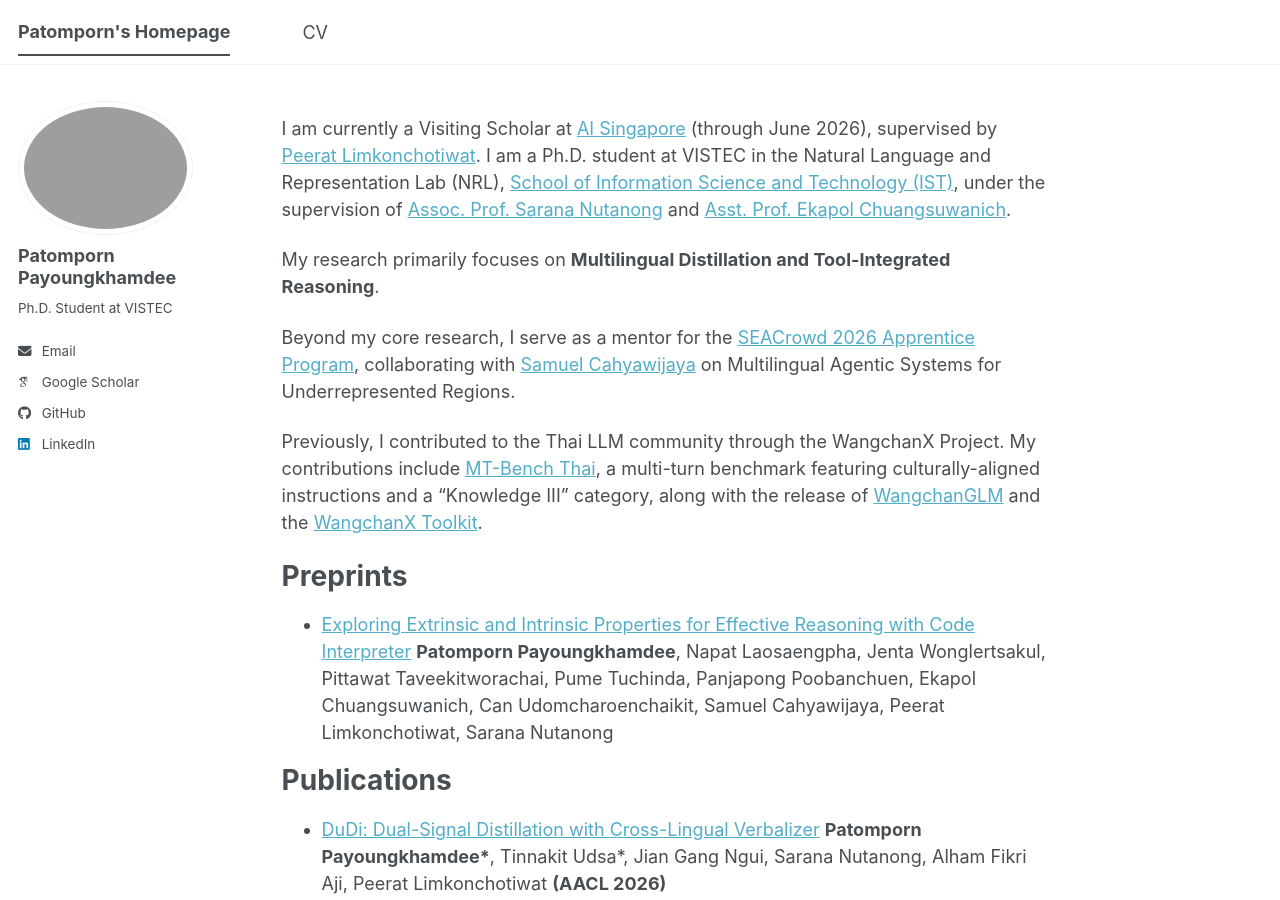
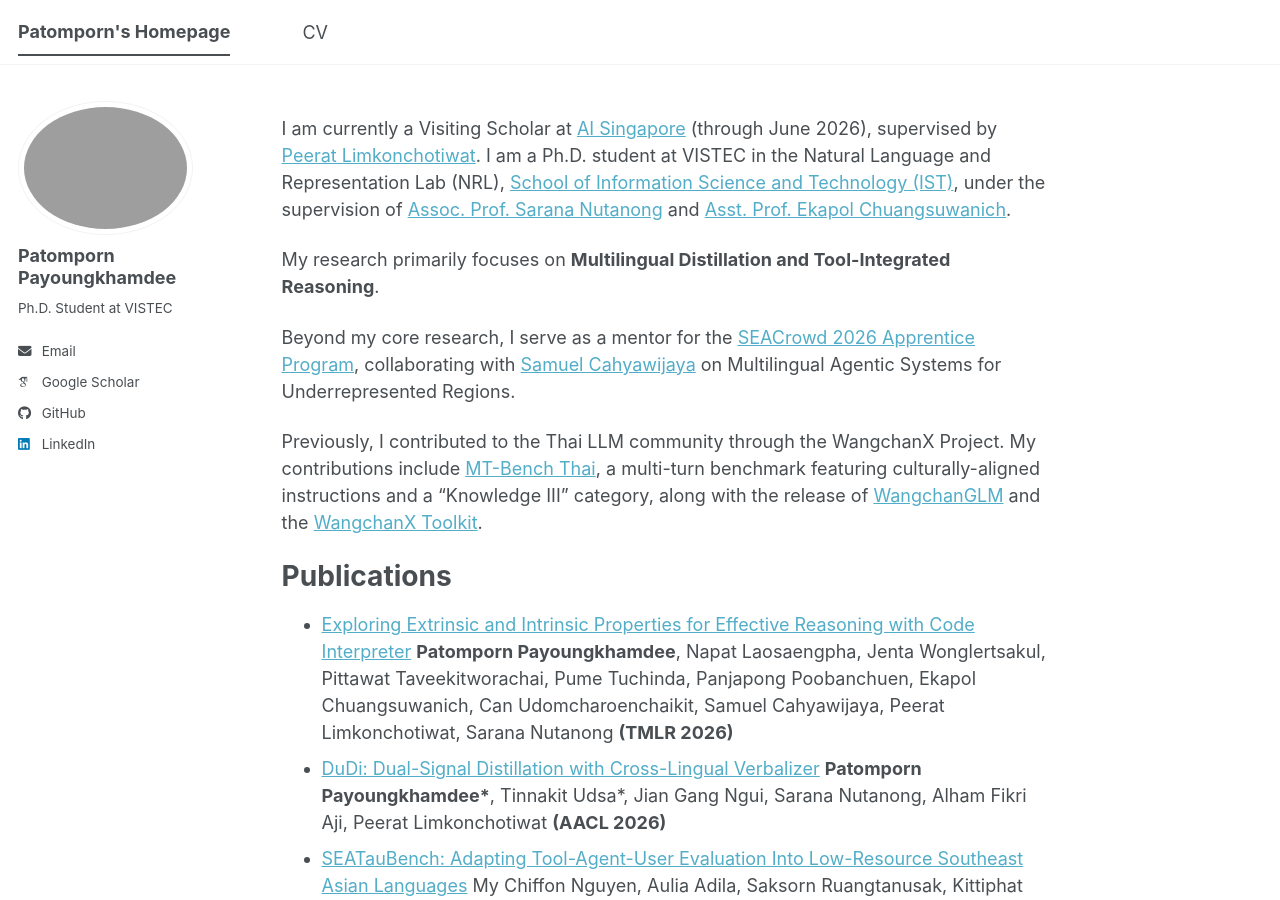
Before and after one commit to calzonelover/calzonelover.github.io, a Jekyll site: the page built from _pages/about.md, in a window 1280 px wide and 900 px high. Built offline with Jekyll 4.4.1, drawn with Linux system fonts in a browser that asks for light colours; some web fonts are replaced; a script bundle is joined from its source files by our own code; library files that are not in the unit come from our copies.

Commit message:
Add TMLR and remove preprints

```diff
--- a/_pages/about.md
+++ b/_pages/about.md
@@ -16,13 +16,9 @@ Beyond my core research, I serve as a mentor for the [SEACrowd 2026 Apprentice P
 
 Previously, I contributed to the Thai LLM community through the WangchanX Project. My contributions include [MT-Bench Thai](https://huggingface.co/datasets/ThaiLLM-Leaderboard/mt-bench-thai), a multi-turn benchmark featuring culturally-aligned instructions and a "Knowledge III" category, along with the release of [WangchanGLM](https://github.com/PyThaiNLP/WangChanGLM) and the [WangchanX Toolkit](https://github.com/vistec-AI/WangchanX).
 
-
-Preprints
-======
-- [Exploring Extrinsic and Intrinsic Properties for Effective Reasoning with Code Interpreter](https://arxiv.org/pdf/2606.16934) **Patomporn Payoungkhamdee**, Napat Laosaengpha, Jenta Wonglertsakul, Pittawat Taveekitworachai, Pume Tuchinda, Panjapong Poobanchuen, Ekapol Chuangsuwanich, Can Udomcharoenchaikit, Samuel Cahyawijaya, Peerat Limkonchotiwat, Sarana Nutanong
-
 Publications
 ======
+- [Exploring Extrinsic and Intrinsic Properties for Effective Reasoning with Code Interpreter](https://arxiv.org/pdf/2606.16934) **Patomporn Payoungkhamdee**, Napat Laosaengpha, Jenta Wonglertsakul, Pittawat Taveekitworachai, Pume Tuchinda, Panjapong Poobanchuen, Ekapol Chuangsuwanich, Can Udomcharoenchaikit, Samuel Cahyawijaya, Peerat Limkonchotiwat, Sarana Nutanong **(TMLR 2026)**
 - [DuDi: Dual-Signal Distillation with Cross-Lingual Verbalizer](https://arxiv.org/pdf/2606.04694) **Patomporn Payoungkhamdee\***, Tinnakit Udsa\*, Jian Gang Ngui, Sarana Nutanong, Alham Fikri Aji, Peerat Limkonchotiwat **(AACL 2026)**
 - [SEATauBench: Adapting Tool-Agent-User Evaluation Into Low-Resource Southeast Asian Languages](https://arxiv.org/pdf/2606.28715) My Chiffon Nguyen, Aulia Adila, Saksorn Ruangtanusak, Kittiphat Leesombatwathana, Vissuta Gunawan Lim, **Patomporn Payoungkhamdee**, Samuel Cahyawijaya **(Findings of EMNLP 2026)**
 - [Exploring Cross-Client Memorization of Training Data in Large Language Models for Federated Learning](https://arxiv.org/pdf/2510.08750) Tinnakit Udsa, Can Udomcharoenchaikit, **Patomporn Payoungkhamdee**, Sarana Nutanong, Norrathep Rattanavipanon **(ACL 2026)**
```
